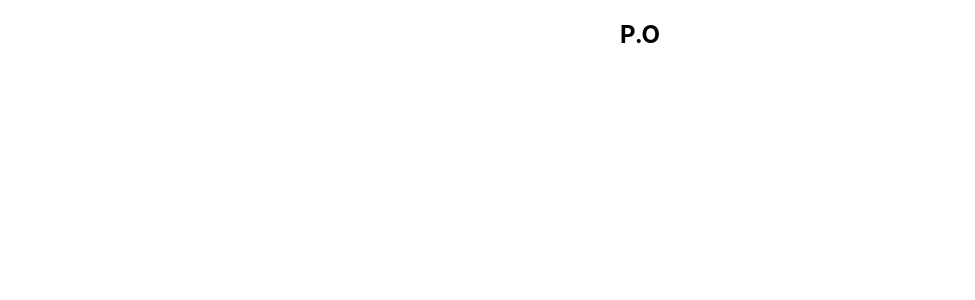
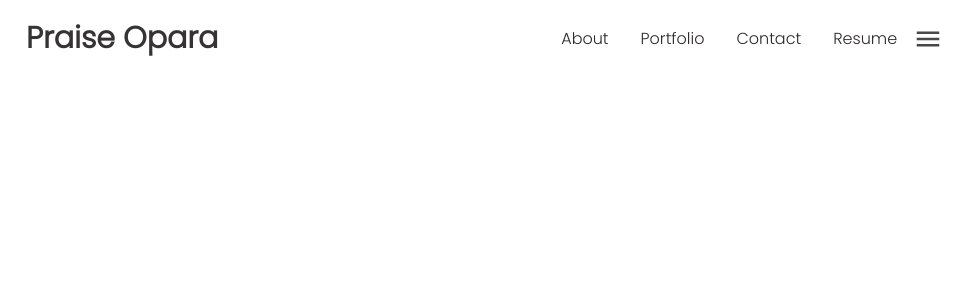
Before and after one commit to kingopara/portfolio, a React (Create React App) app: page / in a window 1280 px wide. Shown: the top 300 px of the page, without its empty margins (0-975 px from the left). Built offline with nearby package versions, Linux system fonts and the light colour scheme.

Commit message:
created nav

```diff
--- a/src/App.css
+++ b/src/App.css
@@ -1,38 +1,5 @@
-.App {
-  text-align: center;
+* {
+  margin: 0;
+  padding: 0;
+  box-sizing: border-box;
 }
-
-.App-logo {
-  height: 40vmin;
-  pointer-events: none;
-}
-
-@media (prefers-reduced-motion: no-preference) {
-  .App-logo {
-    animation: App-logo-spin infinite 20s linear;
-  }
-}
-
-.App-header {
-  background-color: #282c34;
-  min-height: 100vh;
-  display: flex;
-  flex-direction: column;
-  align-items: center;
-  justify-content: center;
-  font-size: calc(10px + 2vmin);
-  color: white;
-}
-
-.App-link {
-  color: #61dafb;
-}
-
-@keyframes App-logo-spin {
-  from {
-    transform: rotate(0deg);
-  }
-  to {
-    transform: rotate(360deg);
-  }
-}
--- a/src/components/Header/Header.js
+++ b/src/components/Header/Header.js
@@ -1,12 +1,34 @@
+import { MenuOutlined } from '@material-ui/icons'
 import React from 'react'
+import { Link } from 'react-router-dom'
+import './header.css'
 
 const Header = () => {
     return (
         <div className='header'>
             <nav>
                 <div className='head'>
-                    <h1>P.O</h1>
+                    <h1>Praise Opara</h1>
                 </div>
+
+                <ul className='menu'>
+                    <li>
+                        <Link to='#'>About</Link>
+                    </li>
+                    <li>
+                        <Link to='#'>Portfolio</Link>
+                    </li>
+                    <li>
+                        <Link to='#'>Contact</Link>
+                    </li>
+                    <li>
+                        <Link to='#'>Resume</Link>
+                    </li>
+
+                    <div className="hamburger-menu">
+                        <MenuOutlined className='menu'/>
+                    </div>
+                </ul>
             </nav>
         </div>
     )
--- a/src/components/Header/header.css
+++ b/src/components/Header/header.css
@@ -0,0 +1,61 @@
+@import url('https://fonts.googleapis.com/css2?family=Poppins:wght@300&display=swap');
+
+.header {
+    display: flex;
+    width: 100%;
+    font-family: 'Poppins', sans-serif;
+    position: absolute;
+    overflow: hidden;
+    align-items: center;
+    z-index: 100;
+}
+
+nav {
+    display: flex;
+    flex-grow: 1;
+    padding: 10px;
+}
+
+.head {
+    display: flex;
+    align-items: center;
+    margin-left: 1rem;
+}
+
+.head h1 {
+    text-transform: capitalize;
+    font-size: 30px;
+    color: rgb(53, 51, 51);
+}
+
+.menu {
+    display: flex;
+    list-style: none;
+    align-items: center;
+    justify-content: center;
+    margin: 0 auto;
+}
+
+.menu li {
+    margin: 1rem;
+}
+
+.menu li a {
+    color: rgb(44, 40, 40);
+    text-decoration: none;
+    text-transform: capitalize;
+}
+
+.menu li a:hover {
+    border-bottom: 3px solid #000;
+}
+
+.hamburger-menu {
+    display: flex;
+}
+
+.hamburger-menu .menu {
+    font-size: 30px;
+    color: rgb(73, 71, 71);
+    cursor: pointer;
+}
--- a/src/index.css
+++ /dev/null
@@ -1,13 +0,0 @@
-body {
-  margin: 0;
-  font-family: -apple-system, BlinkMacSystemFont, 'Segoe UI', 'Roboto', 'Oxygen',
-    'Ubuntu', 'Cantarell', 'Fira Sans', 'Droid Sans', 'Helvetica Neue',
-    sans-serif;
-  -webkit-font-smoothing: antialiased;
-  -moz-osx-font-smoothing: grayscale;
-}
-
-code {
-  font-family: source-code-pro, Menlo, Monaco, Consolas, 'Courier New',
-    monospace;
-}
--- a/src/index.js
+++ b/src/index.js
@@ -1,17 +1,20 @@
 import React from 'react';
 import ReactDOM from 'react-dom';
-import './index.css';
 import App from './App';
-import reportWebVitals from './reportWebVitals';
+import { BrowserRouter as Router, Routes, Route } from 'react-router-dom'
 
 ReactDOM.render(
-  <React.StrictMode>
-    <App />
-  </React.StrictMode>,
+  <Router>
+    <Routes>
+      <Route path='/' element={<App/>}> </Route>
+    </Routes>
+  </Router>
+  ,
+
   document.getElementById('root')
 );
 
 // If you want to start measuring performance in your app, pass a function
 // to log results (for example: reportWebVitals(console.log))
 // or send to an analytics endpoint. Learn more: https://bit.ly/CRA-vitals
-reportWebVitals();
+// reportWebVitals();
```
